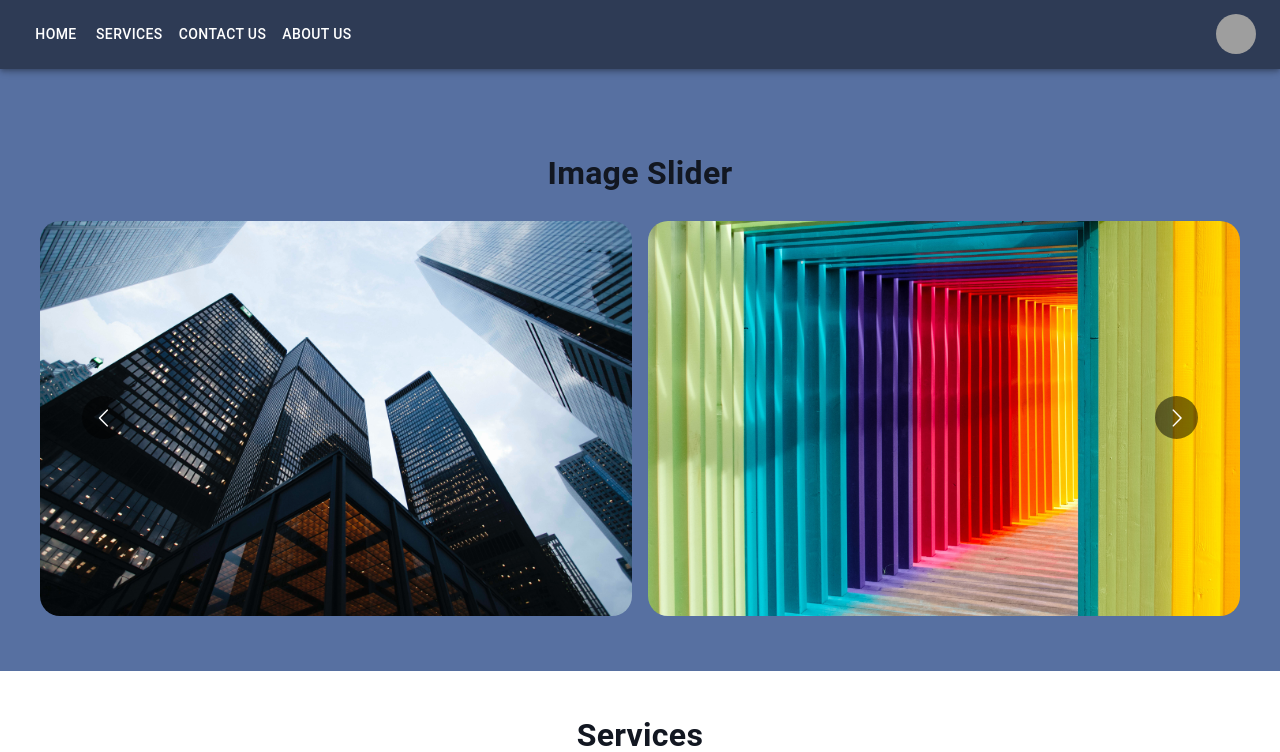
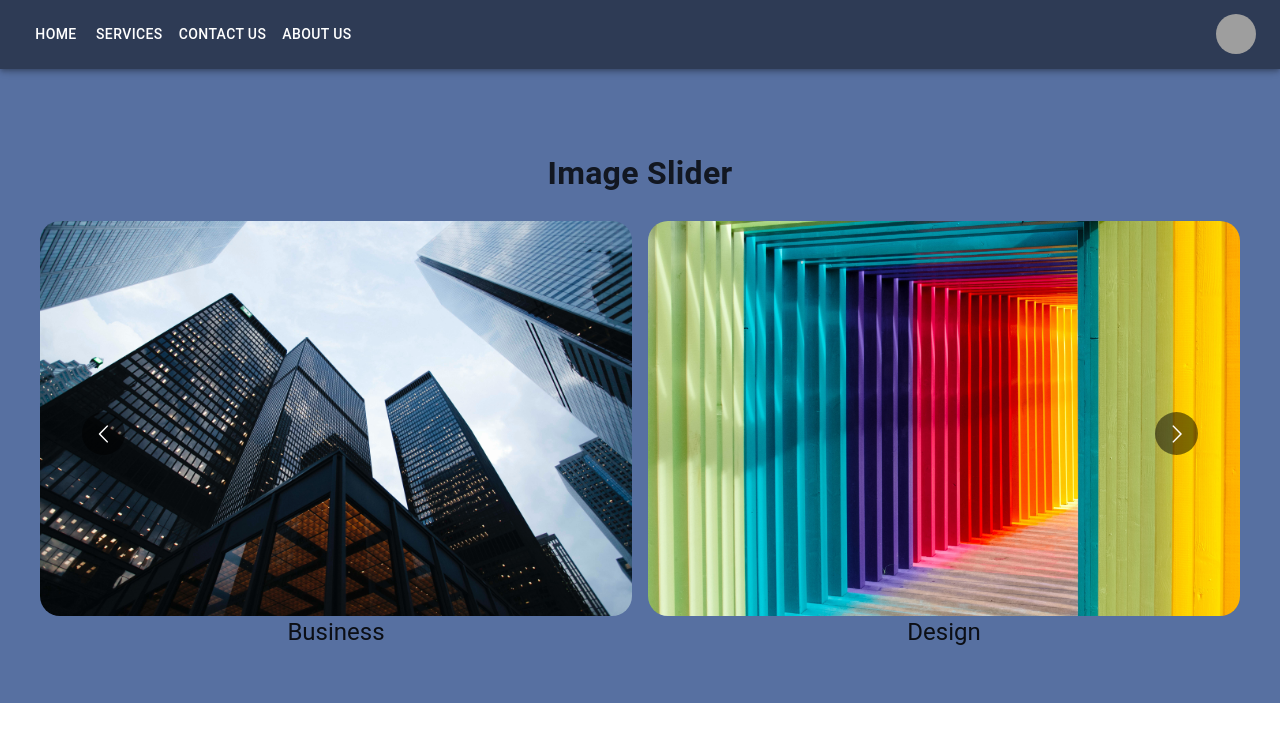
Before and after one commit to Yahya-khodr/landing_page_website, a React (Create React App) app: page /home in a window 1280 px wide. Shown: the top 752 px of the page. Built offline with nearby package versions, Linux system fonts and the light colour scheme; grey boxes are pictures that could not be loaded.

Commit message:
Added text under the images slider

```diff
--- a/src/components/CarouselSlider/CarouselItem.js
+++ b/src/components/CarouselSlider/CarouselItem.js
@@ -1,20 +1,17 @@
-import {Box, Card, CardMedia } from "@mui/material";
+import { Box, Card, CardMedia , Typography} from "@mui/material";
 import { useState } from "react";
 
 const CarouselItem = (props) => {
-
-
   return (
-
-      <Box sx={{p:1 , }}>
+    <Box sx={{ p: 1 }}>
       <CardMedia
         component="img"
         height="60%"
         image={props.image}
-          sx={{ cursor: "pointer", borderRadius: "20px",}}
+        sx={{ cursor: "pointer", borderRadius: "20px" }}
       />
+    <Typography variant="h5">{props.title}</Typography>
     </Box>
-
   );
 };
 
--- a/src/pages/Home.js
+++ b/src/pages/Home.js
@@ -14,7 +14,7 @@ import AboutCard from "../components/AboutUs";
 import ContactForm from "../components/ContactForm";
 import Features from "../components/Features";
 import Footer from "../components/Footer";
-import { createTheme, ThemeProvider } from '@mui/material/styles';
+import { createTheme, ThemeProvider } from "@mui/material/styles";
 import axios from "axios";
 const data = [
   { title: "Business", image: business },
@@ -25,17 +25,13 @@ const data = [
 ];
 const theme = createTheme();
 
-
 const Home = () => {
-
   return (
     <>
       <ThemeProvider theme={theme}>
-        <CssBaseline/>
+        <CssBaseline />
         <Navbar />
-        <Box sx={{background: "#5770a1",
-            pt: 8,
-            pb: 6,}}>
+        <Box sx={{ background: "#5770a1", pt: 8, pb: 6 }}>
           <Box sx={{ px: 4 }}>
             <Typography
               align="center"
@@ -48,7 +44,11 @@ const Home = () => {
             </Typography>
             <CarouselCard>
               {data.map((item, index) => (
-                <CarouselItem key={index} image={item.image} />
+                <CarouselItem
+                  key={index}
+                  image={item.image}
+                  title={item.title}
+                />
               ))}
             </CarouselCard>
           </Box>
```
Lines whose indentation alone changed are shown as unchanged.
